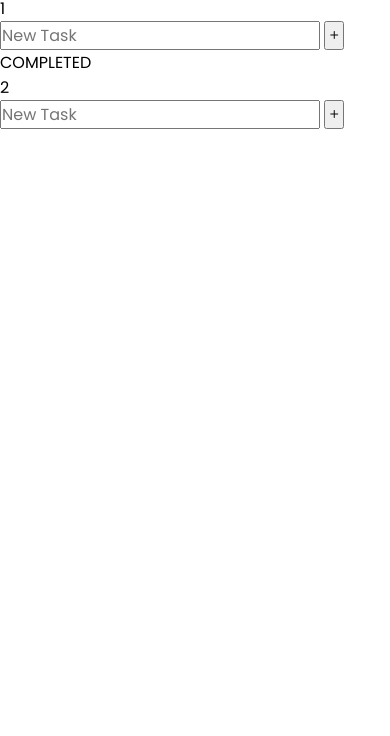
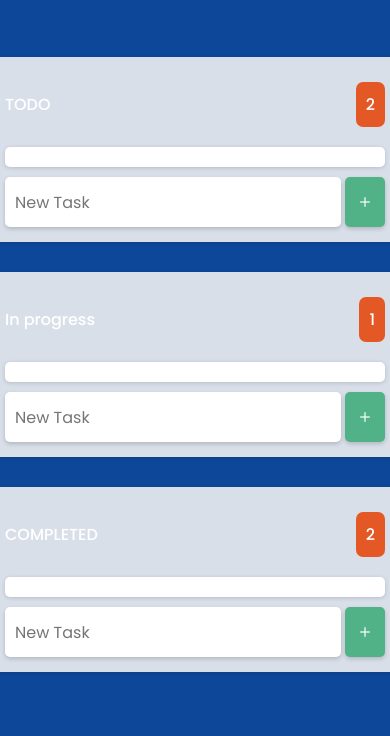
Before and after one commit to Tduncan14/kabanjavascript, a plain HTML site: page index.html in a window 390 px wide. Shown: the part 108-844 px from the top of the page. Drawn offline with nearby package versions, Linux system fonts and the light colour scheme.

Commit message:
keep moving forward

```diff
--- a/index.html
+++ b/index.html
@@ -12,8 +12,8 @@
         <div class="outer-wrap">
             <div class="inner-wrap">
                 <section class="heading">
-                    <p class="title"></p>
-                    <p class="subtitle"></p>
+                    <p class="title"> Notion</p>
+                    <p class="subtitle"> Handle Project Progress</p>
                 </section>
 
                 <section class="kanban">
@@ -22,7 +22,7 @@
                             <p>TODO</p>
                             <span class="'todo">2</span>
                         </div>
-                        <div class="cards todo" data-id="0"></div>
+                        <div class="card todo" data-id="0"></div>
                         <form class="add">
                             <input type="text" name="task" placeholder="New Task" autocomplete="off" maxlength="30">
                             <button class="bi bi-plus" data-id="0" name="submit"></button>
@@ -35,7 +35,7 @@
                             <p>In progress</p>
                             <span class="pending"> 1</span>
                         </div>
-                        <div class="cards pending" data-id="1">
+                        <div class="card pending" data-id="1">
                         </div>
                          <form class="add">
                              <input type="text" name="task" placeholder="New Task" autocomplete="off" maxlength="30">
@@ -49,7 +49,7 @@
                             <span class="completed">2</span>
                          </div>
 
-                         <div class="cards completed" data-id="2">
+                         <div class="card completed" data-id="2">
 
                          </div>
 
--- a/style.css
+++ b/style.css
@@ -18,3 +18,177 @@
     text-decoration:none;
     list-style:none;
 }
+
+.hide{
+    display:none;
+}
+
+.outer-wrap{
+    width:100%;
+    min-height:100vh;
+    background-color:#0D479A;
+    padding:30px;
+}
+
+
+.inner-wrap{
+    max-width:1200px;
+    margin:auto;
+}
+
+.heading{
+    margin-bottom:30px;
+}
+
+
+.heading , .title{
+    font-size:30px;
+    color:white;
+    font-weight:500;
+    text-align:center;
+}
+
+
+.heading .subtitle{
+    font-size:20px;
+    color:white;
+    font-weight:300;
+    text-align:center;
+}
+
+.kanban{
+    display:flex;
+    justify-content:space-evenly;
+    align-items:flex-start;
+    min-height:80vh;
+}
+
+
+.taskbox{
+    background-color:#D9DFE9;
+    padding:15px;
+    border-radius:5px;
+    min-width:325px;
+    max-width:500px;
+    box-shadow:var(--box-shadow);
+    display:flex;
+    flex-direction:column;
+}
+
+.taskbox .title{
+    display:flex;
+    justify-content:space-between;
+    align-items:center;
+    padding:10px 0px;
+}
+
+
+.taskbox .title span{
+   background-color:#E45826;
+   color:#fff;
+   padding:10px;
+   font-size:16px;
+   border-radius:7px;
+}
+
+
+.card{
+    background-color:white;
+    margin:10px 0px;
+    padding:10px;
+    border-radius:5px;
+    display:flex;
+    flex-direction:column;
+    box-shadow:var(--box-shadow);
+}
+
+
+
+.card input{
+    background-color:white;
+    margin:10px 0px;
+    padding:10px;
+    border-radius:5px;
+    box-shadow:rgba(99,99,99,0.2) 0px 2px 8px 0px;
+    border:0px;
+}
+
+
+.card div{
+    display:flex;
+    justify-content:space-between;
+}
+
+.card div span{
+    font-size: 12px;
+    padding: 5px 0px;
+    align-self: center;
+
+}
+
+.card div span.task-id{
+    background-color: #002366;
+    padding: 5px;
+    color: #FFFFFF;
+    border-radius: 5px;
+}
+
+.card button{
+    color: #FFFFFF;
+    font-size: 14px;
+    padding: 8px;
+    border-radius: 5px;
+    cursor: pointer;
+    margin-left: 1px;
+    border: 0px;
+    box-shadow: rgba(0, 0, 0, 0.18) 0px 2px 4px;
+}
+
+.card .edit{
+    background-color: #646464;
+}
+
+.card .update{
+    background-color: #005ed8;
+}
+
+.card .delete{
+    background-color: #e20000;
+}
+
+.card.dragging{
+    opacity: 0.4;
+}
+
+.add{
+    display: flex;
+}
+
+.add input{
+    flex-grow: 1;
+    padding: 10px;
+    border-radius: 5px;
+    border: 0px;
+    box-shadow: rgba(0, 0, 0, 0.18) 0px 2px 4px;
+    font-size: 16px;
+}
+
+.add button{
+    background-color: #50B286;
+    color: #FFFFFF;
+    font-size: 20px;
+    padding: 10px;
+    border: 0px;
+    border-radius: 5px;
+    box-shadow: rgba(0, 0, 0, 0.18) 0px 2px 4px;
+    cursor: pointer;
+    margin-left: 4px;
+}
+
+
+@media(max-width:1080px){
+    .kanban{
+        flex-direction:column;
+        align-items:center;
+    }
+}
```
